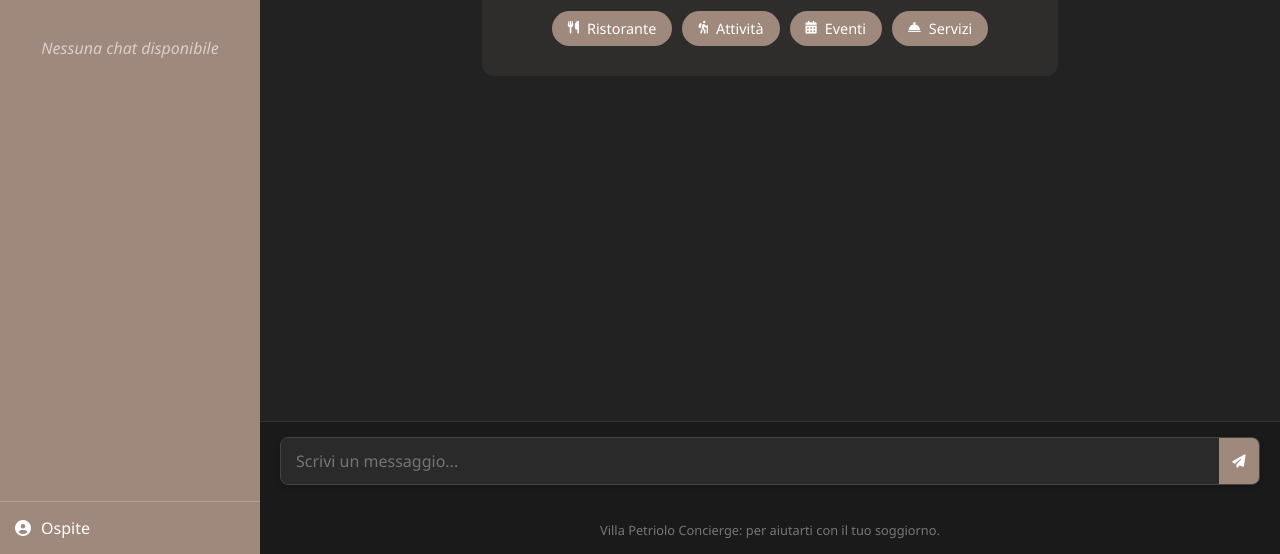
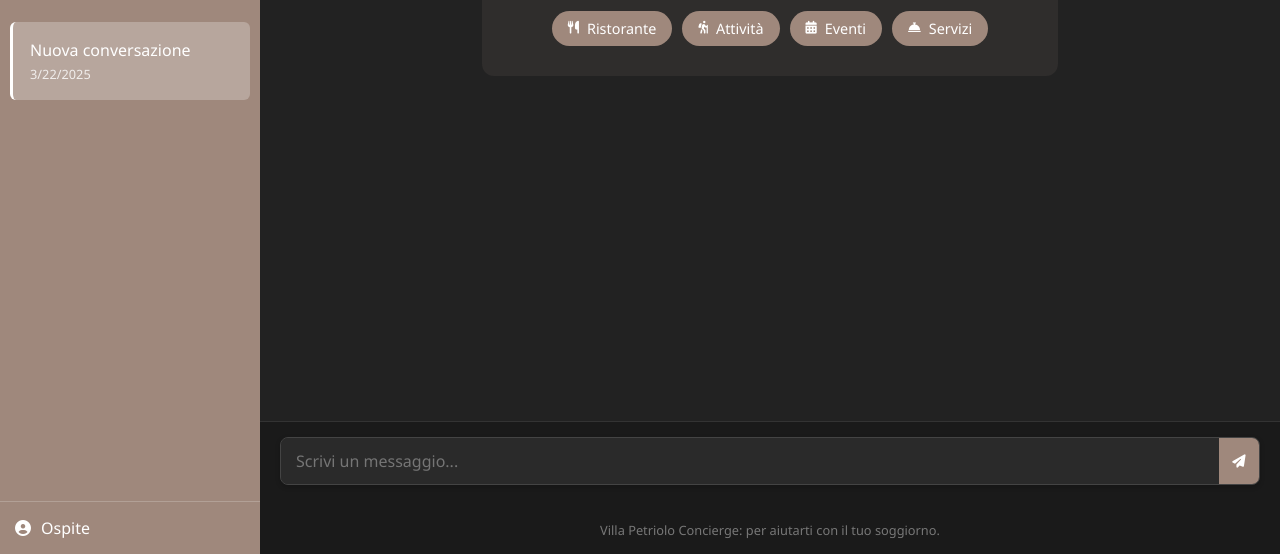
Before and after one commit to raffaeledurso00/Concierge, a plain HTML site: page frontend/index.html in a window 1280 px wide. Both pictures are taken after a click on the button "Nuova chat". Shown: the part 246-800 px from the top of the page. Drawn offline with nearby package versions, Linux system fonts and the light colour scheme.

Commit message:
fixed error with new chat button

```diff
--- a/frontend/css/style.css
+++ b/frontend/css/style.css
@@ -13,6 +13,7 @@ body {
 }
 /* Stili sidebar */
 /* Stile per l'overlay della sidebar mobile */
+
 /* Stile migliorato per l'overlay della sidebar mobile */
 .sidebar-overlay {
     display: none;
--- a/frontend/index.html
+++ b/frontend/index.html
@@ -58,7 +58,7 @@
                 <img src="img/logo.png" alt="Villa Petriolo" class="logo">
             </div>
             <div class="new-chat">
-                <button id="new-chat-btn">
+                <button id="new-chat-btn" onclick="(function(e){e.stopPropagation(); window.createNewChatAndClose();})(event)">
                     <i class="fas fa-plus"></i> Nuova chat
                 </button>
             </div>
@@ -149,5 +149,103 @@
     <script src="js/context-utils.js"></script>
     <script src="js/preloader.js"></script>
     <script src="js/script.js"></script>
+    <script>
+        // Funzione globale per creare una nuova chat senza ricaricamento
+        window.createNewChatAndClose = function() {
+            // Evita di eseguire doppi click
+            if (window.isCreatingChat) return;
+            window.isCreatingChat = true;
+
+            // Trova l'elemento che contiene tutti i messaggi
+            const messagesContainer = document.getElementById('messages-container');
+
+            // Genera un nuovo ID per la chat
+            const chatId = 'chat_' + Date.now();
+
+            // Svuota l'area dei messaggi
+            if (messagesContainer) {
+                messagesContainer.innerHTML = '';
+            }
+
+            // Mostra il messaggio di benvenuto
+            const welcomeMessage = document.getElementById('welcome-message');
+            if (welcomeMessage && messagesContainer) {
+                const welcomeClone = welcomeMessage.cloneNode(true);
+                welcomeClone.style.display = 'block';
+                messagesContainer.appendChild(welcomeClone);
+
+                // Aggiungi event listener ai chip di suggerimento
+                const chatForm = document.getElementById('chat-form');
+                const messageInput = document.getElementById('message-input');
+
+                welcomeClone.querySelectorAll('.suggestion-chip').forEach(chip => {
+                    chip.addEventListener('click', function() {
+                        const message = this.dataset.message;
+                        if (messageInput && chatForm) {
+                            messageInput.value = message;
+                            chatForm.dispatchEvent(new Event('submit'));
+                        }
+                    });
+                });
+            }
+
+            // Salva la nuova chat nel localStorage
+            try {
+                const chats = JSON.parse(localStorage.getItem('villa_petriolo_chats') || '{}');
+                chats[chatId] = {
+                    messages: [],
+                    timestamp: new Date().toISOString(),
+                    title: 'Nuova conversazione'
+                };
+                localStorage.setItem('villa_petriolo_chats', JSON.stringify(chats));
+
+                // Aggiorna la lista delle chat nella sidebar
+                const sidebarChats = document.getElementById('sidebar-chats');
+                if (sidebarChats) {
+                    const chatIds = Object.keys(chats).sort((a, b) => {
+                        return new Date(chats[b].timestamp) - new Date(chats[a].timestamp);
+                    });
+
+                    // Pulisci sidebar
+                    sidebarChats.innerHTML = '';
+
+                    if (chatIds.length === 0) {
+                        sidebarChats.innerHTML = '<div class="empty-chats">Nessuna chat disponibile</div>';
+                    } else {
+                        // Aggiungi ogni chat alla sidebar
+                        chatIds.forEach(id => {
+                            const chat = chats[id];
+                            const chatEl = document.createElement('div');
+                            chatEl.className = `chat-item ${id === chatId ? 'active' : ''}`;
+
+                            chatEl.innerHTML = `
+                                <div class="chat-item-content" data-id="${id}">
+                                    <div class="chat-item-title">${chat.title || 'Nuova conversazione'}</div>
+                                    <div class="chat-item-date">${new Date(chat.timestamp).toLocaleDateString()}</div>
+                                </div>
+                                <button class="delete-chat-btn" data-id="${id}">
+                                    <i class="fas fa-trash"></i>
+                                </button>
+                            `;
+
+                            sidebarChats.appendChild(chatEl);
+                        });
+                    }
+                }
+            } catch (error) {
+                console.error('Error saving new chat:', error);
+            }
+
+            // Chiudi la sidebar su mobile
+            if (window.innerWidth <= 768) {
+                document.body.classList.remove('sidebar-open');
+            }
+
+            // Reset del flag
+            setTimeout(function() {
+                window.isCreatingChat = false;
+            }, 500);
+        };
+    </script>
 </body>
 </html>
--- a/frontend/js/script.js
+++ b/frontend/js/script.js
@@ -1,5 +1,5 @@
 /**
- * script.js - Funzionalità principale del Concierge Digitale
+ * script.js - Modifica mirata per risolvere il problema del pulsante "Nuova chat"
  */
 
 document.addEventListener('DOMContentLoaded', function() {
@@ -15,6 +15,7 @@ document.addEventListener('DOMContentLoaded', function() {
     const welcomeMessage = document.getElementById('welcome-message');
     const currentTopicIndicator = document.getElementById('current-topic');
     const sidebarOverlay = document.getElementById('sidebar-overlay');
+    const chatSidebar = document.querySelector('.chat-sidebar');
 
     // State
     let currentChatId = null;
@@ -29,7 +30,8 @@ document.addEventListener('DOMContentLoaded', function() {
         messageInput: !!messageInput,
         newChatBtn: !!newChatBtn,
         sidebarChats: !!sidebarChats,
-        sidebarOverlay: !!sidebarOverlay
+        sidebarOverlay: !!sidebarOverlay,
+        chatSidebar: !!chatSidebar
     });
 
     // ===== UTILITY FUNCTIONS =====
@@ -50,7 +52,7 @@ document.addEventListener('DOMContentLoaded', function() {
         }
     }
 
-    // Funzione semplificata per gestire i click dell'interfaccia mobile
+    // Funzione migliorata per gestire i click dell'interfaccia mobile
     function setupMobileUI() {
         // Gestione del pulsante toggle
         if (sidebarToggle) {
@@ -69,6 +71,13 @@ document.addEventListener('DOMContentLoaded', function() {
         if (sidebarOverlay) {
             sidebarOverlay.addEventListener('click', function() {
                 closeSidebar();
+            });
+        }
+
+        // CORREZIONE: Impedisci che i clic sulla sidebar la chiudano
+        if (chatSidebar) {
+            chatSidebar.addEventListener('click', function(e) {
+                e.stopPropagation(); // Ferma la propagazione dell'evento
             });
         }
 
@@ -141,9 +150,6 @@ document.addEventListener('DOMContentLoaded', function() {
         // Update UI
         updateChatList();
         updateTopicIndicator(null);
-
-        // Chiudi la sidebar dopo aver creato una nuova chat (su mobile)
-        closeSidebar();
     }
 
     // Load a chat
@@ -183,9 +189,6 @@ document.addEventListener('DOMContentLoaded', function() {
 
         // Update UI
         updateChatList();
-
-        // Chiudi la sidebar dopo la selezione (solo su mobile)
-        closeSidebar();
     }
 
     // Delete a chat
@@ -597,11 +600,30 @@ document.addEventListener('DOMContentLoaded', function() {
         }, typingDelay);
     });
 
-    // New chat button
-    newChatBtn.addEventListener('click', () => {
-        console.log('New chat button clicked');
-        createNewChat();
-    });
+    // SOLUZIONE: Rimuoviamo l'event listener esistente e ne aggiungiamo uno nuovo
+    if (newChatBtn) {
+        // Rimuovi eventuali listener precedenti
+        const newChatBtnClone = newChatBtn.cloneNode(true);
+        if (newChatBtn.parentNode) {
+            newChatBtn.parentNode.replaceChild(newChatBtnClone, newChatBtn);
+        }
+
+        // Aggiungi il nuovo listener con gestione corretta degli eventi
+        newChatBtnClone.addEventListener('click', function(e) {
+            // Ferma la propagazione dell'evento per evitare che raggiunga l'overlay
+            e.stopPropagation();
+
+            console.log('New chat button clicked with fixed handler');
+
+            // Crea una nuova chat
+            createNewChat();
+
+            // Chiudi la sidebar dopo aver creato la chat (solo su mobile)
+            if (window.innerWidth <= 768) {
+                closeSidebar();
+            }
+        });
+    }
 
     // ===== INITIALIZATION =====
 
```
